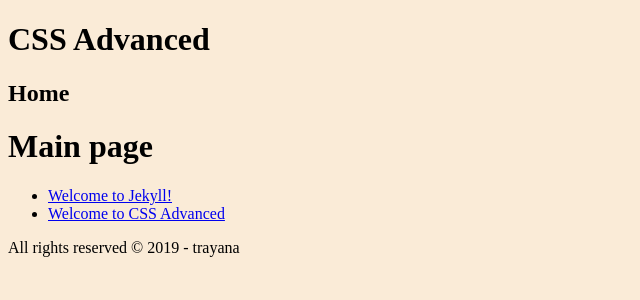
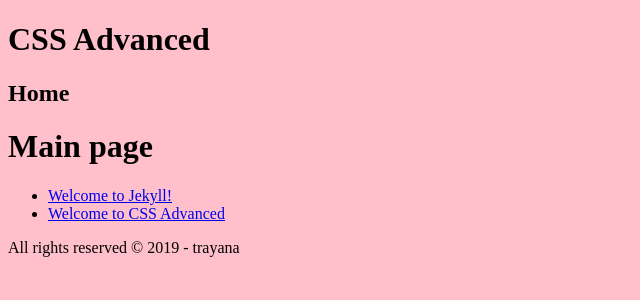
Before and after one commit to trayanag/jekyll--demo, a Jekyll site: the page built from index.html, in a window 1280 px wide. Shown: the top 300 px of the page, without its empty margins (0-640 px from the left). Built offline with Jekyll 4.4.1, drawn with Linux system fonts in a browser that asks for light colours.

Commit message:
Change background

```diff
--- a/css/style.css
+++ b/css/style.css
@@ -1,3 +1,3 @@
 body {
-    background-color: antiquewhite;
+    background-color: pink;
 }
```
